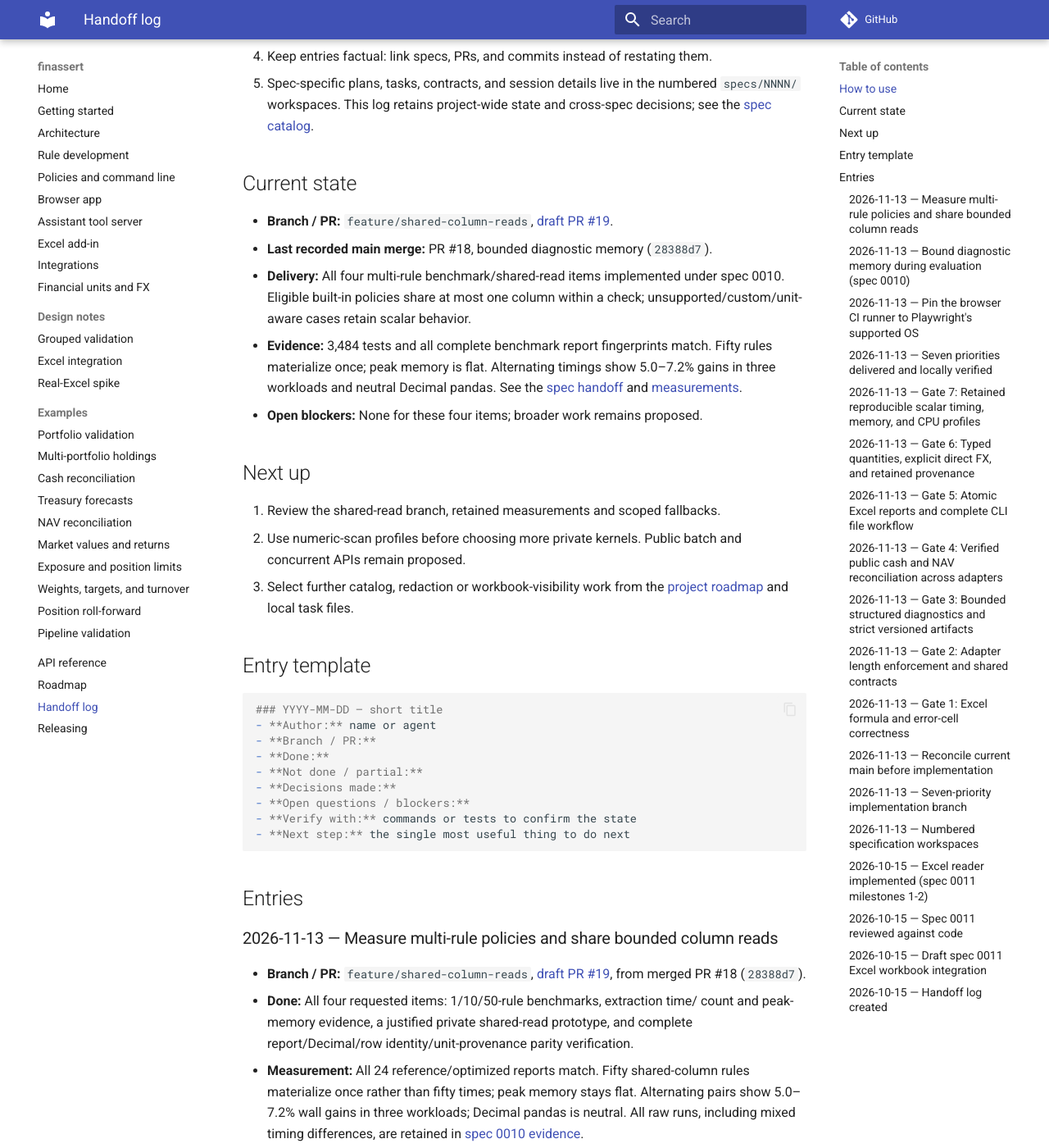
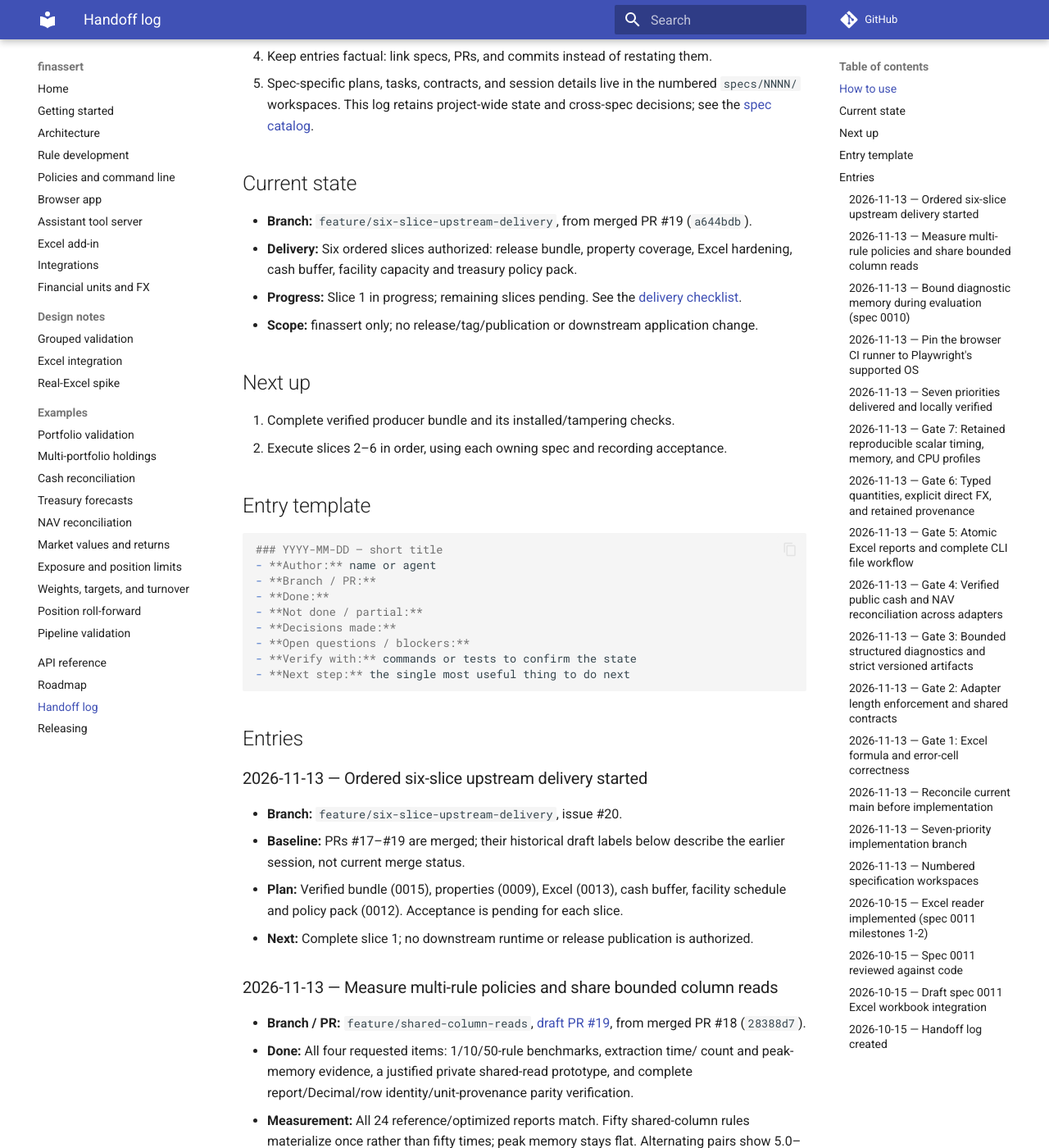
Before and after one commit to thatquantguy44/finassert, an MkDocs documentation site: the page built from docs/handoff.md, in a window 1280 px wide and 1400 px high, scrolled down 418 px. Shown: the whole window at 82% size. Built offline with MkDocs 1.6.1 and Material for MkDocs 9.7.7, drawn with Linux system fonts in a browser that asks for light colours; comment, search, counter and statistics services are not loaded.

Commit message:
docs: plan six ordered upstream delivery slices

````diff
--- a/docs/handoff.md
+++ b/docs/handoff.md
@@ -17,25 +17,17 @@ rewrite old entries (append a correction instead).
 
 ## Current state
 
-- **Branch / PR:** `feature/shared-column-reads`, [draft PR #19](https://github.com/thatquantguy44/finassert/pull/19).
-- **Last recorded main merge:** PR #18, bounded diagnostic memory (`28388d7`).
-- **Delivery:** All four multi-rule benchmark/shared-read items implemented under
-  spec 0010. Eligible built-in policies share at most one column within a check;
-  unsupported/custom/unit-aware cases retain scalar behavior.
-- **Evidence:** 3,484 tests and all complete benchmark report fingerprints match.
-  Fifty rules materialize once; peak memory is flat. Alternating timings show
-  5.0–7.2% gains in three workloads and neutral Decimal pandas. See the
-  [spec handoff](https://github.com/thatquantguy44/finassert/blob/main/specs/0010/handoff.md)
-  and [measurements](https://github.com/thatquantguy44/finassert/blob/main/specs/0010/artifacts/README.md#shared-column-reads).
-- **Open blockers:** None for these four items; broader work remains proposed.
+- **Branch:** `feature/six-slice-upstream-delivery`, from merged PR #19 (`a644bdb`).
+- **Delivery:** Six ordered slices authorized: release bundle, property coverage,
+  Excel hardening, cash buffer, facility capacity and treasury policy pack.
+- **Progress:** Slice 1 in progress; remaining slices pending. See the
+  [delivery checklist](https://github.com/thatquantguy44/finassert/blob/main/specs/0015/tasks.md).
+- **Scope:** finassert only; no release/tag/publication or downstream application change.
 
 ## Next up
 
-1. Review the shared-read branch, retained measurements and scoped fallbacks.
-2. Use numeric-scan profiles before choosing more private kernels. Public batch
-   and concurrent APIs remain proposed.
-3. Select further catalog, redaction or workbook-visibility work from the
-   [project roadmap](roadmap.md) and local task files.
+1. Complete verified producer bundle and its installed/tampering checks.
+2. Execute slices 2–6 in order, using each owning spec and recording acceptance.
 
 ## Entry template
 
@@ -52,6 +44,15 @@ rewrite old entries (append a correction instead).
 ```
 
 ## Entries
+
+### 2026-11-13 — Ordered six-slice upstream delivery started
+
+- **Branch:** `feature/six-slice-upstream-delivery`, issue #20.
+- **Baseline:** PRs #17–#19 are merged; their historical draft labels below describe
+  the earlier session, not current merge status.
+- **Plan:** Verified bundle (0015), properties (0009), Excel (0013), cash buffer,
+  facility schedule and policy pack (0012). Acceptance is pending for each slice.
+- **Next:** Complete slice 1; no downstream runtime or release publication is authorized.
 
 ### 2026-11-13 — Measure multi-rule policies and share bounded column reads
 
````
Also changed, not shown: specs/0015/AGENTS.md (added, +7 -0 lines), specs/0015/contracts.md (added, +6 -0 lines), specs/0015/handoff.md (added, +15 -0 lines), specs/0015/plan.md (added, +12 -0 lines), specs/0015/roadmap.md (added, +5 -0 lines), specs/0015/spec.md (added, +90 -0 lines), specs/0015/tasks.md (added, +20 -0 lines), specs/README.md (+3 -2 lines).
